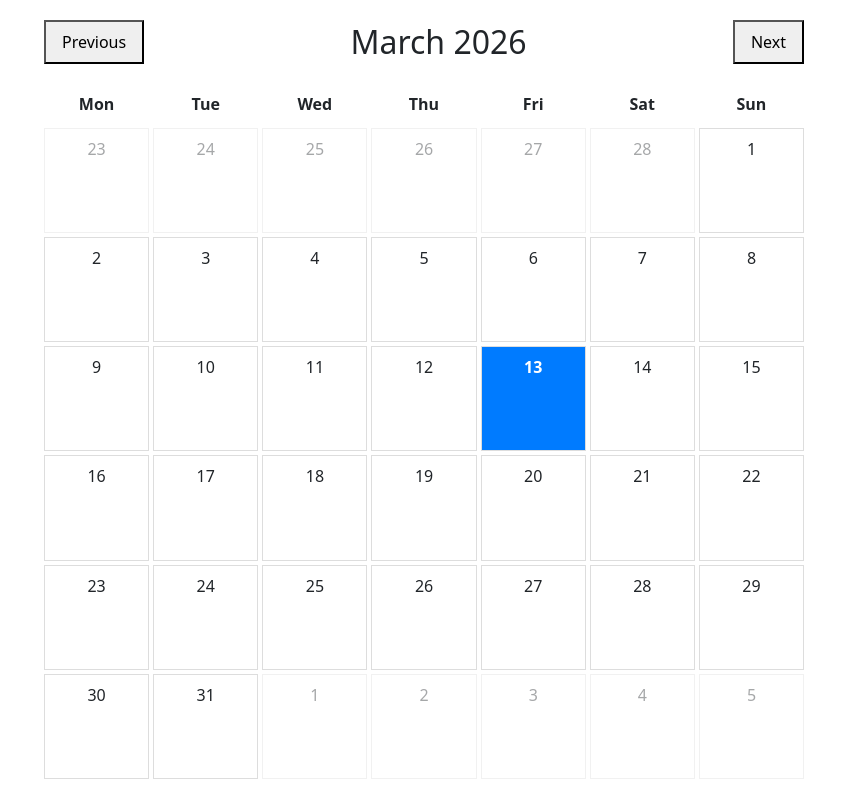
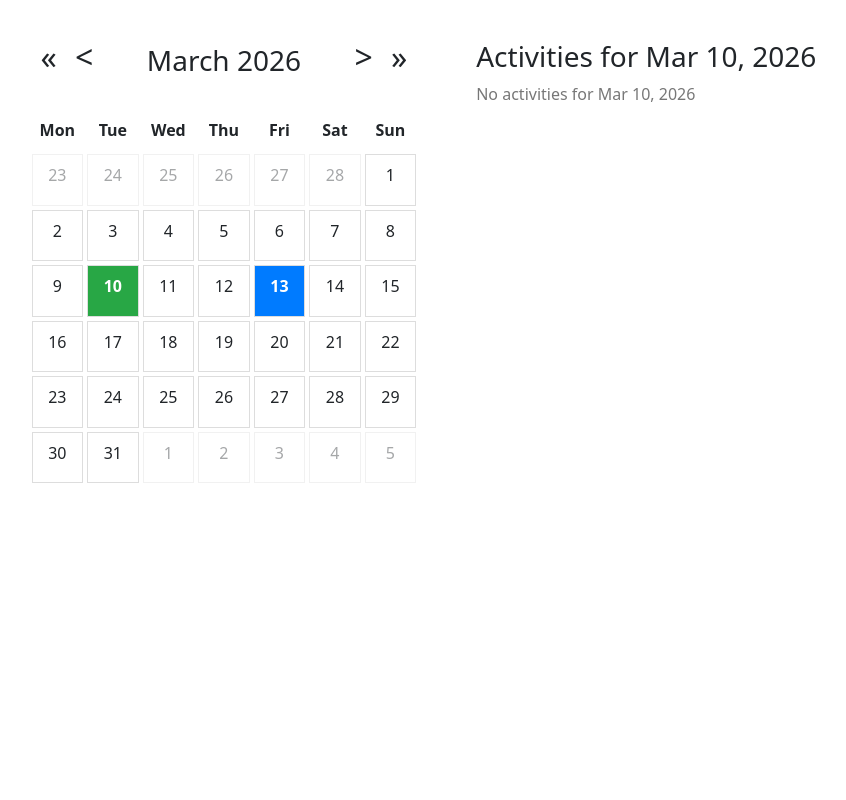
Before and after one commit to thivernale/angular-app-showcase, an Angular app: page /calendar in a window 1280 px wide. Both pictures are taken after a click on the element "10". Shown: the whole page, without its empty margins (216-1062 px from the left). Built offline with nearby package versions, Linux system fonts and the light colour scheme.

Commit message:
Display activities

```diff
--- a/src/app/calendar/calendar.component.css
+++ b/src/app/calendar/calendar.component.css
@@ -1,6 +1,13 @@
+.calendar-container {
+  padding: 20px;
+  display: flex;
+  flex-direction: row;
+  align-items: start;
+  justify-content: center;
+  gap: 20px;
+}
+
 .calendar {
-  max-width: 800px;
-  margin: 0 auto;
   padding: 20px;
 }
 
@@ -12,7 +19,8 @@
 }
 
 .calendar-header button {
-  padding: 8px 16px;
+  padding: 0 8px 8px;
+  margin-top: -8px;
   cursor: pointer;
 }
 
@@ -66,6 +74,42 @@
   opacity: 0.4;
 }
 
+.day-cell.active {
+  background-color: #28a745;
+  color: white;
+  font-weight: bold;
+}
+
 .day-number {
   display: block;
 }
+
+.activities-container {
+  padding: 20px;
+}
+
+.activities-section {
+  margin-top: 20px;
+  padding: 20px;
+  border: 1px solid #ddd;
+  border-radius: 4px;
+  background-color: #f9f9f9;
+}
+
+.activities-section h3 {
+  margin-top: 0;
+  margin-bottom: 12px;
+}
+
+.activities-section ul {
+  margin: 0;
+  padding-left: 20px;
+}
+
+.activities-section li {
+  margin-bottom: 8px;
+}
+
+.activities-none {
+  color: #777;
+}
--- a/src/app/calendar/calendar.component.html
+++ b/src/app/calendar/calendar.component.html
@@ -1,8 +1,21 @@
+<div class="calendar-container">
   <div class="calendar">
     <div class="calendar-header">
-    <button (click)="startOfMonth.set(startOfMonth().minus({ months: 1 }))">Previous</button>
-    <h2>{{ startOfMonth().toFormat('MMMM yyyy') }}</h2>
-    <button (click)="startOfMonth.set(startOfMonth().plus({ months: 1 }))">Next</button>
+      <div>
+        <button class="btn fs-2" (click)="startOfMonth.set(startOfMonth().minus({ years: 1 }))" title="Previous Year">
+          &laquo;
+        </button>
+        <button class="btn fs-2" (click)="startOfMonth.set(startOfMonth().minus({ months: 1 }))" title="Previous Month">&lt;
+        </button>
+      </div>
+      <h3>{{ startOfMonth().toFormat('MMMM yyyy') }}</h3>
+      <div>
+        <button class="btn fs-2" (click)="startOfMonth.set(startOfMonth().plus({ months: 1 }))" title="Next Month">&gt;
+        </button>
+        <button class="btn fs-2" (click)="startOfMonth.set(startOfMonth().plus({ years: 1 }))" title="Next Year">
+          &raquo;
+        </button>
+      </div>
     </div>
 
     <div class="calendar-grid">
@@ -16,10 +29,34 @@
         @for (day of daysInMonth(); track $index) {
           <div class="day-cell"
                [class.today]="day.hasSame(today(), 'day')"
-             [class.other-month]="!day.hasSame(startOfMonth(), 'month')">
+               [class.other-month]="!day.hasSame(startOfMonth(), 'month')"
+               [class.active]="activeDay() && day.hasSame(activeDay()!, 'day')"
+               (click)="activeDay.set(day)">
             <span class="day-number">{{ day.day }}</span>
           </div>
         }
       </div>
     </div>
   </div>
+
+  <div class="activities-container">
+    @if (activeDay()) {
+      <h3>Activities for {{ activeDay()!.toLocaleString(DATE_MED) }}</h3>
+
+      @let activitiesForDay = activities()[activeDay()!.toFormat('yyyy-MM-dd')];
+      @if (!activitiesForDay) {
+        <div class="activities-none">No activities for {{ activeDay()!.toLocaleString(DATE_MED) }}</div>
+      } @else {
+        <div class="activities-section">
+          <ul>
+            @for (activity of activities()[activeDay()!.toFormat('yyyy-MM-dd')]; track $index) {
+              <li>{{ activity }}</li>
+            }
+          </ul>
+        </div>
+      }
+    } @else {
+      <div class="activities-none">Select a day to view activities</div>
+    }
+  </div>
+</div>
```
Lines whose indentation alone changed are shown as unchanged.
